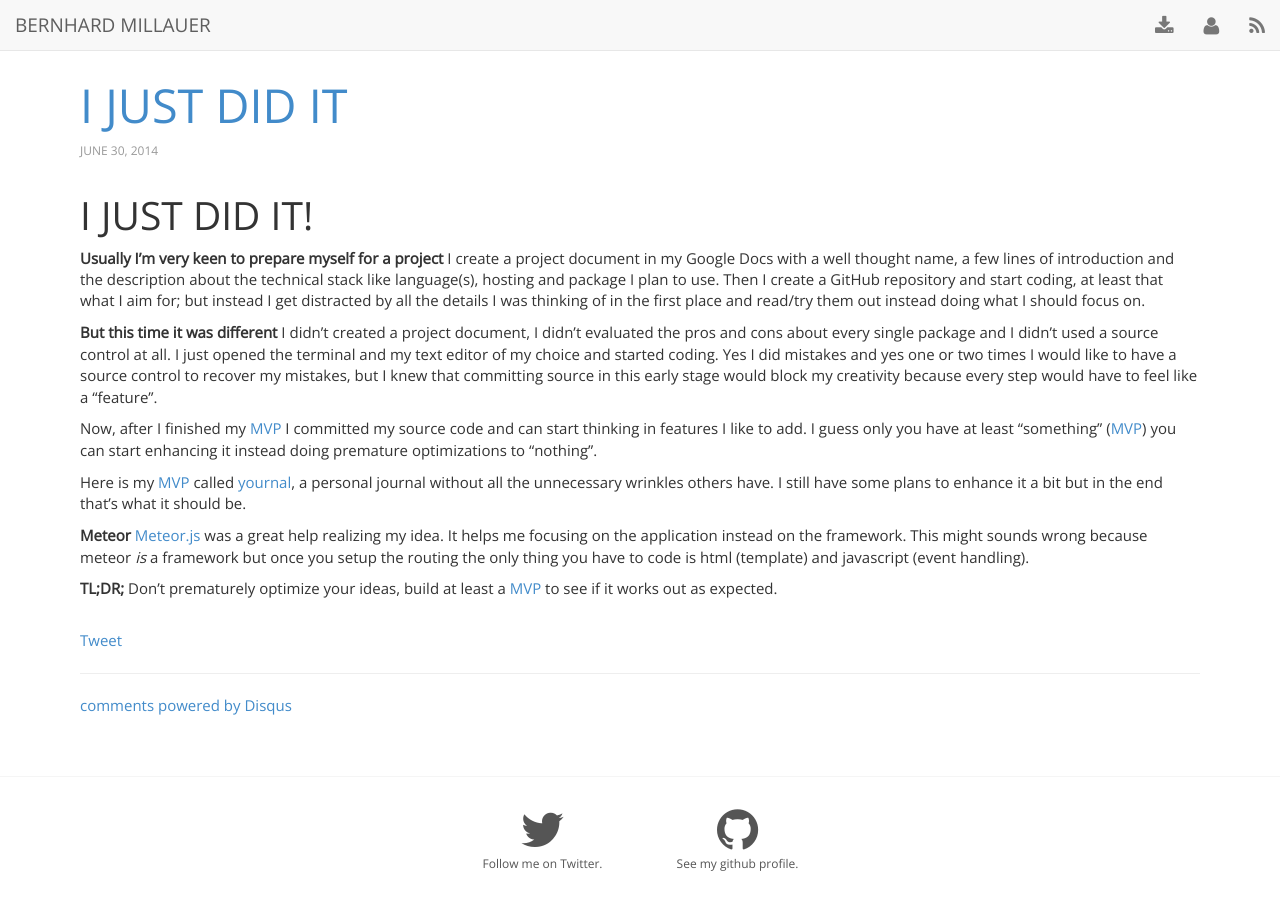
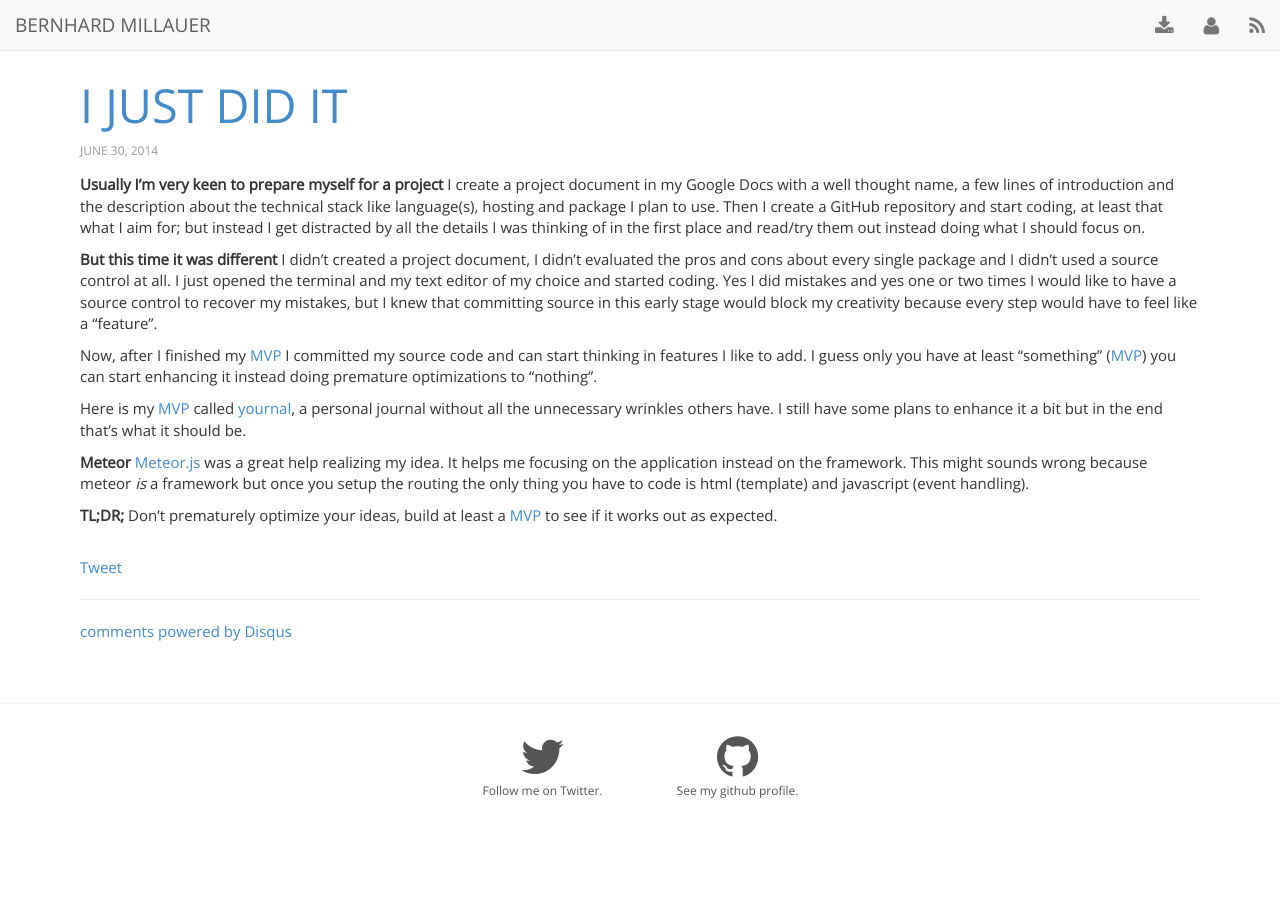
Before and after one commit to SeriousM/seriousm.github.io, a Jekyll site: the page built from _posts/2014-06-30-i-just-did-it.md, in a window 1280 px wide. Built offline with Jekyll 4.4.1, drawn with Linux system fonts in a browser that asks for light colours; nearby versions of some CDN libraries; Markdown is read by kramdown in place of the engine named in the settings; comment, search, counter and statistics services are not loaded.

Commit message:
Update 2014-06-30-i-just-did-it.md

```diff
--- a/_posts/2014-06-30-i-just-did-it.md
+++ b/_posts/2014-06-30-i-just-did-it.md
@@ -4,8 +4,6 @@ title:  "I just did it"
 date:   2014-06-30 14:51:00
 categories: Work
 ---
-# I just did it!
-
 **Usually I'm very keen to prepare myself for a project**
 I create a project document in my Google Docs with a well thought name, a few lines of introduction and the description about the technical stack like language(s), hosting and package I plan to use. Then I create a GitHub repository and start coding, at least that what I aim for; but instead I get distracted by all the details I was thinking of in the first place and read/try them out instead doing what I should focus on.
 
```
